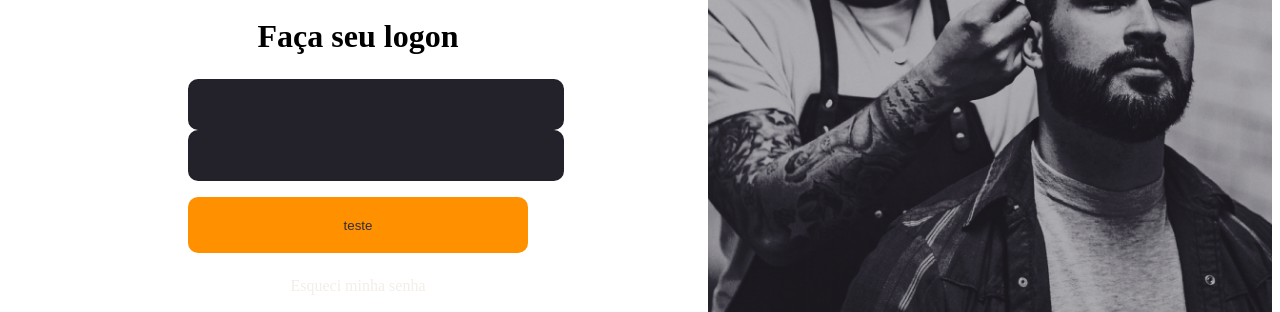
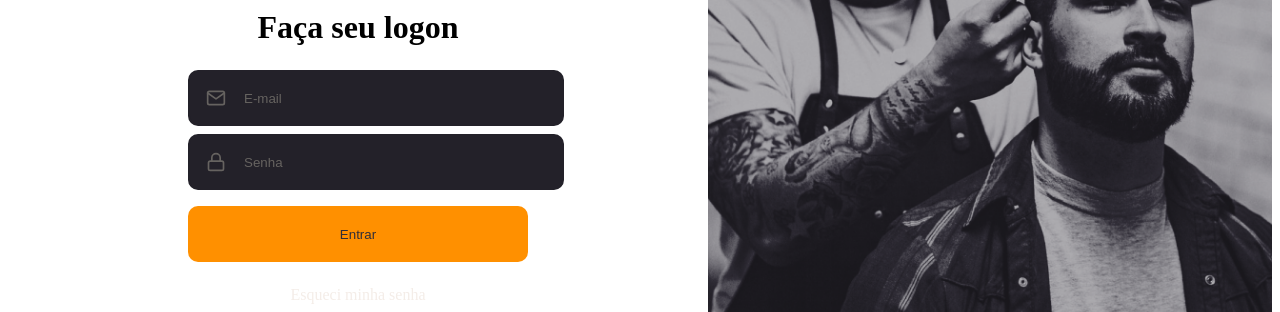
Before and after one commit to kleitonMarques/goBarberFrontEnd, a React (Create React App) app: page / in a window 1280 px wide. Shown: the part 308-620 px from the top of the page. Built offline with nearby package versions, Linux system fonts and the light colour scheme.

Commit message:
insulatting components

```diff
--- a/src/components/Button/index.tsx
+++ b/src/components/Button/index.tsx
@@ -4,9 +4,9 @@
 
 type ButtonProps = ButtonHTMLAttributes<HTMLButtonElement>;
 
-const Button: React.FC<ButtonProps> = () => (
-  <Container>
-    <button type="button">teste</button>
+const Button: React.FC<ButtonProps> = ({ children, ...rest }) => (
+  <Container type="button" {...rest}>
+    {children}
   </Container>
 );
 
--- a/src/components/Button/styles.ts
+++ b/src/components/Button/styles.ts
@@ -1,4 +1,20 @@
 import styled from 'styled-components';
+import { shade } from 'polished';
 
 // eslint-disable-next-line import/prefer-default-export
-export const Container = styled.div``;
+export const Container = styled.button`
+  background: #ff9000;
+  height: 56px;
+  border-radius: 10px;
+  border: 0;
+  padding: 0 16px;
+  color: #312e38;
+  font-weight: 500;
+  width: 100%;
+  margin-top: 16px;
+  transition: background-color 0.2s;
+
+  &:hover {
+    background: ${shade(0.2, '#ff9000')};
+  }
+`;
--- a/src/components/Input/index.tsx
+++ b/src/components/Input/index.tsx
@@ -1,14 +1,17 @@
 import React, { InputHTMLAttributes } from 'react';
+import { IconBaseProps } from 'react-icons';
 
 import { Container } from './styles';
 
 interface InputProps extends InputHTMLAttributes<HTMLInputElement> {
   name: string;
+  icon: React.ComponentType<IconBaseProps>;
 }
 
-const Input: React.FC<InputProps> = () => (
+const Input: React.FC<InputProps> = ({ icon: Icon, ...rest }) => (
   <Container>
-    <input type="text" />
+    {Icon && <Icon size={20} />}
+    <input {...rest} />
   </Container>
 );
 
--- a/src/components/Input/styles.ts
+++ b/src/components/Input/styles.ts
@@ -1,4 +1,33 @@
 import styled from 'styled-components';
 
 // eslint-disable-next-line import/prefer-default-export
-export const Container = styled.div``;
+export const Container = styled.div`
+  background: #232129;
+  border-radius: 10px;
+  border: 2px solid #232129;
+  padding: 16px;
+  width: 100%;
+  color: #666360;
+
+  display: flex;
+  align-items: center;
+
+  & + div {
+    margin-top: 8px;
+  }
+
+  input {
+    flex: 1;
+    background: transparent;
+    border: 0;
+    color: #f4ede8;
+
+    &::placeholder {
+      color: #666360;
+    }
+  }
+
+  svg {
+    margin-right: 16px;
+  }
+`;
--- a/src/pages/SignIn/index.tsx
+++ b/src/pages/SignIn/index.tsx
@@ -1,6 +1,6 @@
 import React from 'react';
 
-import { FiLogIn } from 'react-icons/fi';
+import { FiLogIn, FiMail, FiLock } from 'react-icons/fi';
 import logoImg from '../../assets/logo.svg';
 
 import Input from '../../components/Input';
@@ -16,8 +16,13 @@
       <form>
         <h1>Faça seu logon</h1>
 
-        <Input name="email" placeholder="E-mail" />
-        <Input name="password" type="password" placeholder="Senha" />
+        <Input name="email" icon={FiMail} placeholder="E-mail" />
+        <Input
+          name="password"
+          icon={FiLock}
+          type="password"
+          placeholder="Senha"
+        />
         <Button type="submit">Entrar</Button>
         <a href="forgot">Esqueci minha senha</a>
       </form>
--- a/src/pages/SignIn/styles.ts
+++ b/src/pages/SignIn/styles.ts
@@ -24,40 +24,6 @@
 
     h1 {
       margin-bottom: 24px;
-    }
-
-    input {
-      background: #232129;
-      border-radius: 10px;
-      border: 2px solid #232129;
-      padding: 16px;
-      width: 100%;
-      color: #f4ede8;
-
-      &::placeholder {
-        color: #666360;
-      }
-
-      & + input {
-        margin-top: 8px;
-      }
-    }
-
-    button {
-      background: #ff9000;
-      height: 56px;
-      border-radius: 10px;
-      border: 0;
-      padding: 0 16px;
-      color: #312e38;
-      font-weight: 500;
-      width: 100%;
-      margin-top: 16px;
-      transition: background-color 0.2s;
-
-      &:hover {
-        background: ${shade(0.2, '#ff9000')};
-      }
     }
 
     > a {
```
Also changed, not shown: .eslintrc.json.
